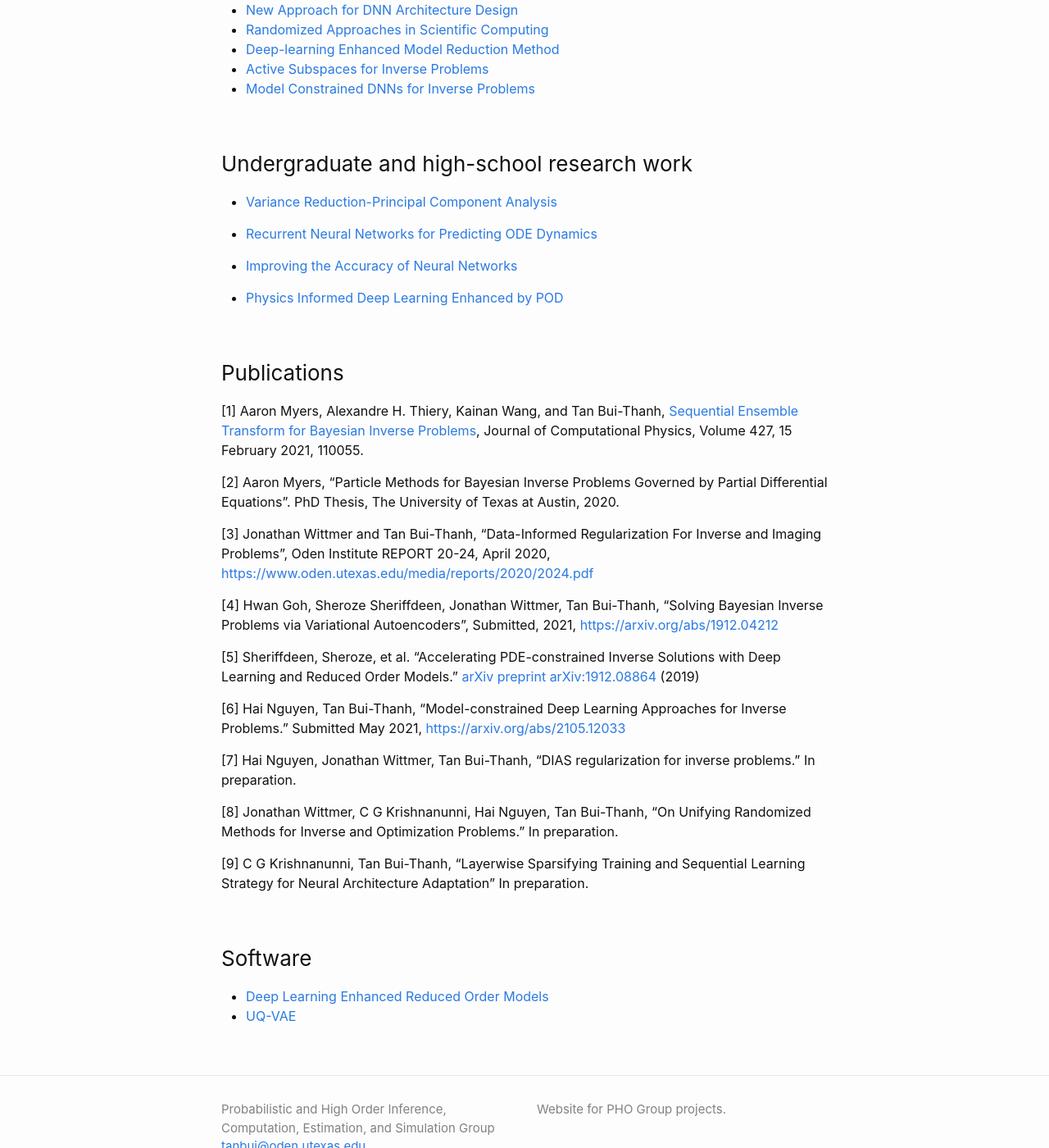
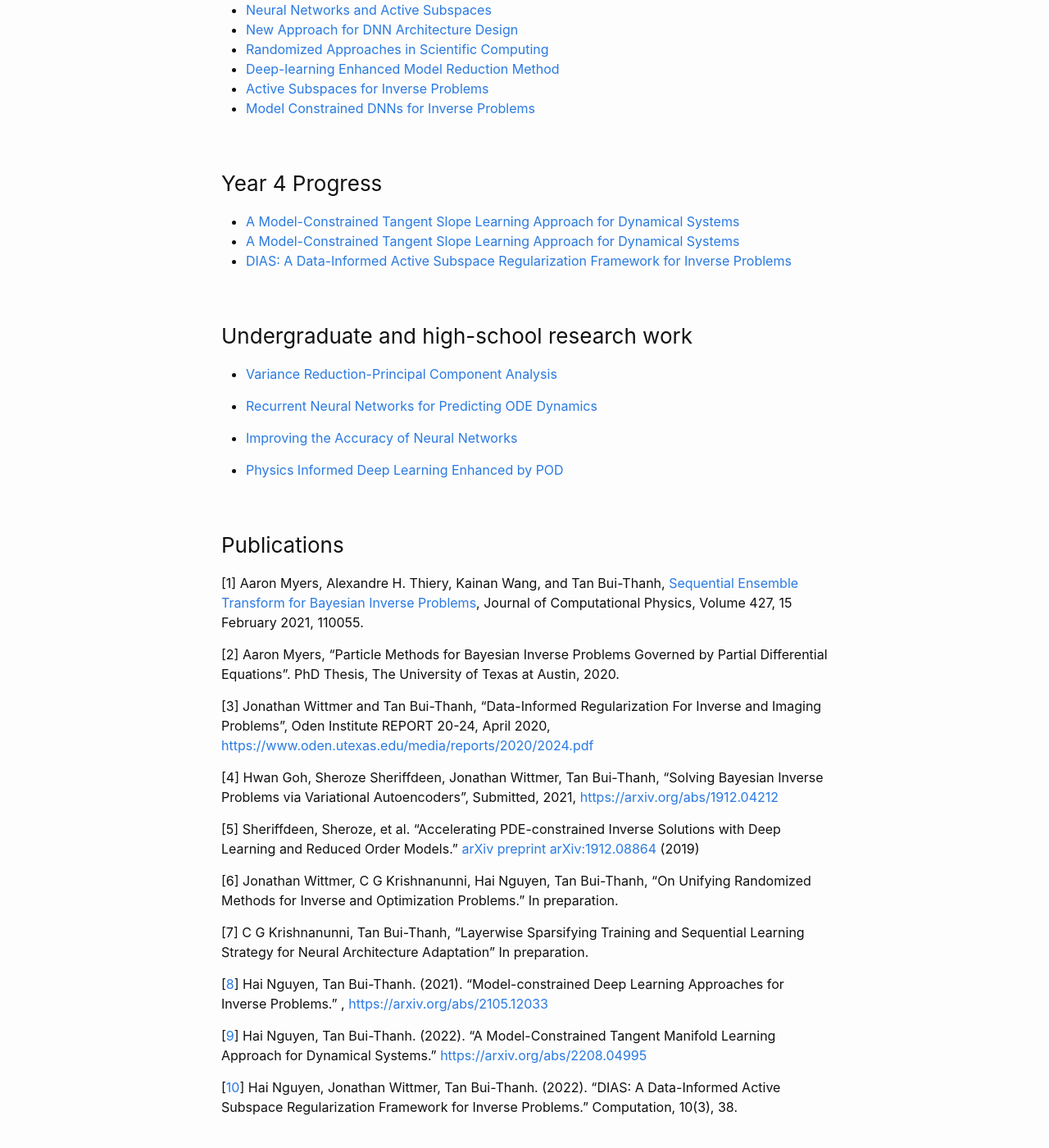
Before and after one commit to tscott-00/phogroup.github.io, a Jekyll site: the page built from nsf/nsfcareer.md, in a window 1280 px wide and 1400 px high, scrolled down 1975 px. Shown: the whole window at 82% size. Built offline with Jekyll 4.4.1, drawn with Linux system fonts in a browser that asks for light colours.

Commit message:
Hai push

```diff
--- a/nsf/nsfcareer.md
+++ b/nsf/nsfcareer.md
@@ -13,8 +13,9 @@ permalink: /nsfcareer/
 2. [Year 1](/nsfcareer/#year1)
 3. [Year 2](/nsfcareer/#year2)
 4. [Year 3](/nsfcareer/#year3)
-5. [Publications](/nsfcareer/#publications)
-6. [Software](/nsfcareer/#software)
+5. [Year 4](/nsfcareer/#year4)
+6. [Publications](/nsfcareer/#publications)
+7. [Software](/nsfcareer/#software)
 
 ### Aims<a name="aims"></a>
 
@@ -42,6 +43,11 @@ Develop scalable sampling methods for large-scale Bayesian inverse solutions.
 - [Active Subspaces for Inverse Problems](/nsfcareer/year3/active_subspaces_inverse_problems)
 - [Model Constrained DNNs for Inverse Problems](/nsfcareer/year3/model_constrained)
 
+### Year 4 Progress<a name="year4"></a>
+- [A Model-Constrained Tangent Slope Learning Approach for Dynamical Systems](/nsfcareer/year4/model_constrained)
+- [A Model-Constrained Tangent Slope Learning Approach for Dynamical Systems](/nsfcareer/year4/mctangent)
+- [DIAS: A Data-Informed Active Subspace Regularization Framework for Inverse Problems](/nsfcareer/year4/DIAS_year4)
+
 ### Undergraduate and high-school research work<a name="undergraduate"></a>
 
 - [Variance Reduction-Principal Component Analysis](/nsfcareer/year3/VRPCA)
@@ -64,13 +70,15 @@ Develop scalable sampling methods for large-scale Bayesian inverse solutions.
 
 [5] Sheriffdeen, Sheroze, et al. "Accelerating PDE-constrained Inverse Solutions with Deep Learning and Reduced Order Models." [arXiv preprint arXiv:1912.08864](https://arxiv.org/abs/1912.08864) (2019)
 
-[6] Hai Nguyen, Tan Bui-Thanh,  "Model-constrained Deep Learning Approaches for Inverse Problems." Submitted May 2021, [https://arxiv.org/abs/2105.12033](https://arxiv.org/abs/2105.12033)
+[6] Jonathan Wittmer, C G Krishnanunni, Hai Nguyen, Tan Bui-Thanh, "On Unifying Randomized Methods for Inverse and Optimization Problems." In preparation.
 
-[7] Hai Nguyen, Jonathan Wittmer, Tan Bui-Thanh,  "DIAS regularization for inverse problems." In preparation.
+[7] C G Krishnanunni, Tan Bui-Thanh, "Layerwise Sparsifying Training and Sequential Learning Strategy for Neural Architecture Adaptation" In preparation.
 
-[8] Jonathan Wittmer, C G Krishnanunni, Hai Nguyen, Tan Bui-Thanh, "On Unifying Randomized Methods for Inverse and Optimization Problems." In preparation.
+[[8](https://arxiv.org/abs/2105.12033)] Hai Nguyen, Tan Bui-Thanh.  (2021).  "Model-constrained Deep Learning Approaches for Inverse Problems." , [https://arxiv.org/abs/2105.12033](https://arxiv.org/abs/2105.12033)
 
-[9] C G Krishnanunni, Tan Bui-Thanh, "Layerwise Sparsifying Training and Sequential Learning Strategy for Neural Architecture Adaptation" In preparation.
+[[9](https://arxiv.org/abs/2208.04995)] Hai Nguyen, Tan Bui-Thanh.  (2022). "A Model-Constrained Tangent Manifold Learning Approach for Dynamical Systems." [https://arxiv.org/abs/2208.04995](https://arxiv.org/abs/2208.04995)
+
+[[10](https://www.mdpi.com/2079-3197/10/3/38)] Hai Nguyen, Jonathan Wittmer, Tan Bui-Thanh. (2022).  "DIAS: A Data-Informed Active Subspace Regularization Framework for Inverse Problems." Computation, 10(3), 38.
 
 ### Software<a name="software"></a>
 
```
Also changed, not shown: nsf/active_subspaces_inverse_problems_year4.md (added, +55 -0 lines), nsf/mctangent_year4.md (added, +69 -0 lines), nsf/model_constrained_year4.md (added, +44 -0 lines).
